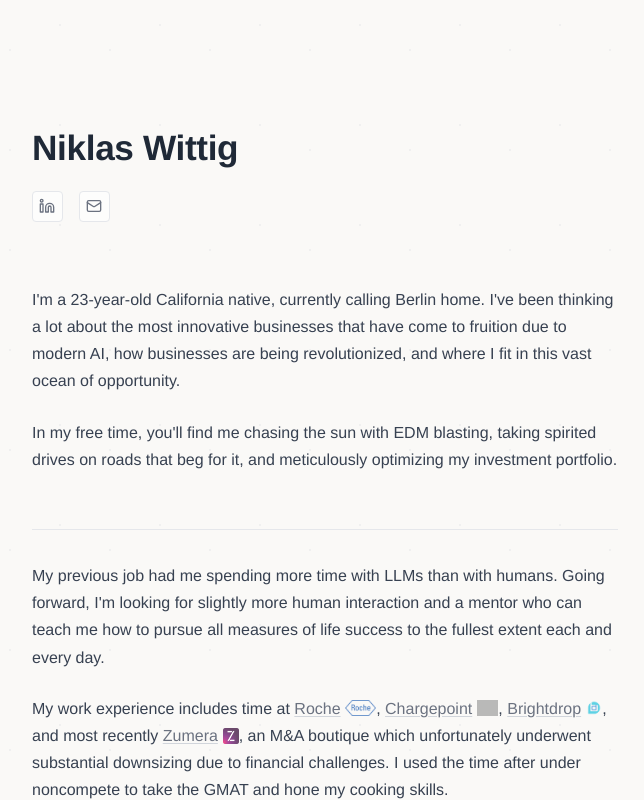
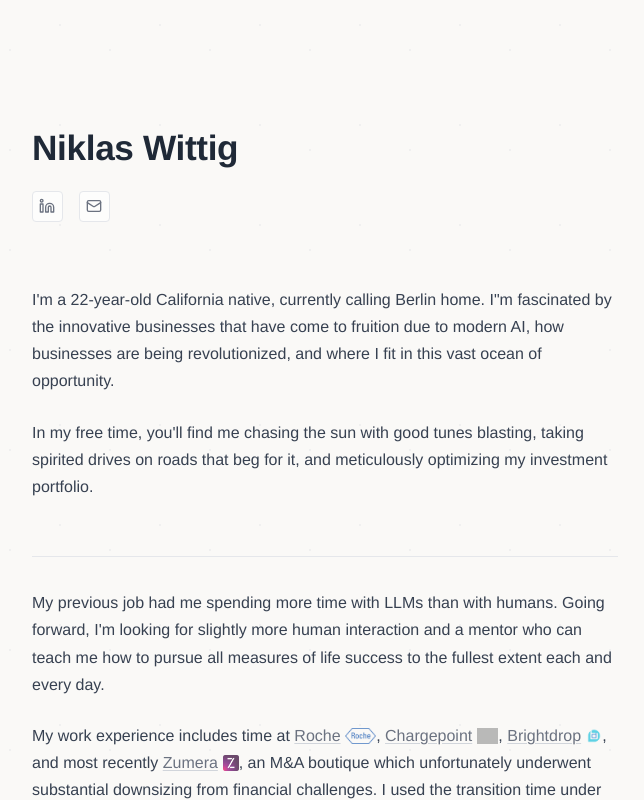
Before and after one commit to niklaswittig/my-website, a React (Vite) app: page / in a window 1280 px wide. Both pictures are taken after a click on the button "More about me". Shown: the top 800 px of the page, without its empty margins (315-959 px from the left). Built offline with nearby package versions, Linux system fonts and the light colour scheme; grey boxes are pictures that could not be loaded.

Commit message:
Update App.jsx

```diff
--- a/src/App.jsx
+++ b/src/App.jsx
@@ -309,7 +309,7 @@ function App() {
                 marginBottom: '1.5rem',
                 fontFamily: 'Helvetica, Arial, sans-serif'
               }}>
-                I'm a 23-year-old California native, currently calling Berlin home. I've been thinking a lot about the most innovative businesses that have come to fruition due to modern AI, how businesses are being revolutionized, and where I fit in this vast ocean of opportunity.
+                I'm a 22-year-old California native, currently calling Berlin home. I"m fascinated by the innovative businesses that have come to fruition due to modern AI, how businesses are being revolutionized, and where I fit in this vast ocean of opportunity.
               </p>
             </div>
 
@@ -326,7 +326,7 @@ function App() {
                 marginBottom: '1.5rem',
                 fontFamily: 'Helvetica, Arial, sans-serif'
               }}>
-                In my free time, you'll find me chasing the sun with EDM blasting, taking spirited drives on roads that beg for it, and meticulously optimizing my investment portfolio.
+                In my free time, you'll find me chasing the sun with good tunes blasting, taking spirited drives on roads that beg for it, and meticulously optimizing my investment portfolio.
               </p>
             </div>
 
@@ -533,7 +533,7 @@ function App() {
                       }}
                     />
                   </a>,{' '}
-                  an M&A boutique which unfortunately underwent substantial downsizing due to financial challenges. I used the time after under noncompete to take the GMAT and hone my cooking skills.
+                  an M&A boutique which unfortunately underwent substantial downsizing from financial challenges. I used the transition time under noncompete to take the GMAT and hone my cooking skills.
                 </p>
 
                 <p style={{
@@ -544,7 +544,7 @@ function App() {
                   marginBottom: '1.5rem',
                   fontFamily: 'Helvetica, Arial, sans-serif'
                 }}>
-                  While I look for the right next step, I am also leveraging data and AI to build the ultimate toolsuite for investment professionals; this project is still in stealth, with MVP development underway in partnership with small and midcap firms.
+                  As I look for the right next step, I am leveraging data and AI to build the ultimate toolsuite for investment professionals; this project is still in stealth, with MVP development underway in partnership with small and midcap firms.
                 </p>
 
                 <p style={{
@@ -577,7 +577,7 @@ function App() {
                     }}
                   >
                     WHU
-                  </a>. During my time there, I helped organize several{' '}
+                  </a>. During my time there, I organized several{' '}
                   <a
                     href="https://www.tedxwhu.com"
                     target="_blank"
@@ -633,7 +633,7 @@ function App() {
                   fontWeight: '400',
                   fontFamily: 'Helvetica, Arial, sans-serif'
                 }}>
-                  I try to visit home a few times a year, because family is important. I love meeting new people, so if you're ever around the San Francisco Bay Area, please reach out - you'll find me off of Sand Hill Road. If you're ever in Berlin, look me up in 10781.
+                  I visit home a few times a year, because family is important. I love meeting new people, so if you're ever around the San Francisco Bay Area, please reach out - you'll find me off of Sand Hill Road. If you're ever in Berlin, look me up in 10781.
                 </p>
               </div>
             </div>
```
